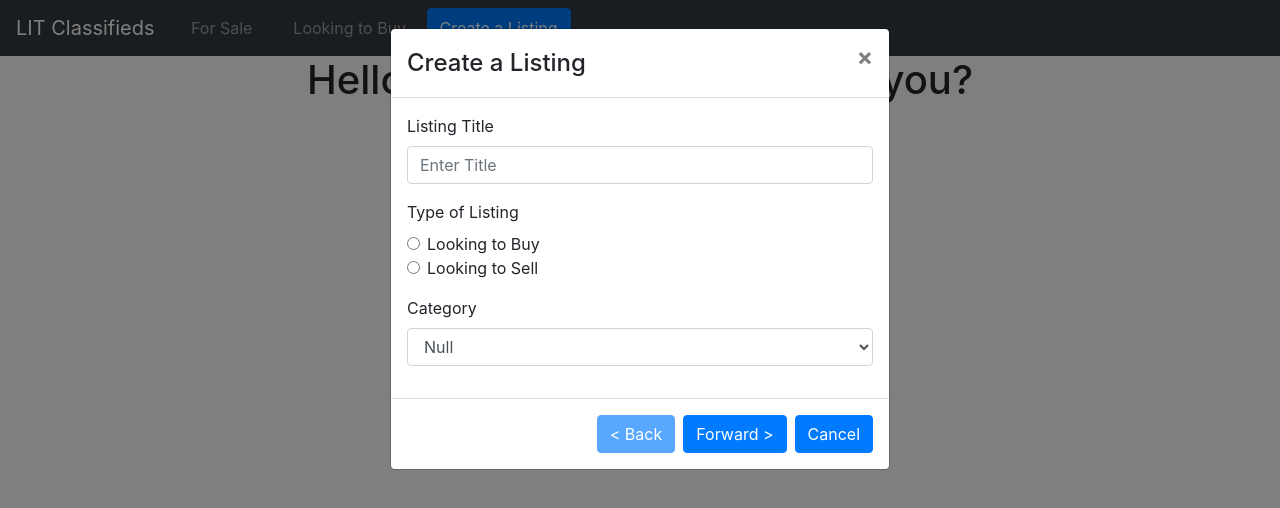
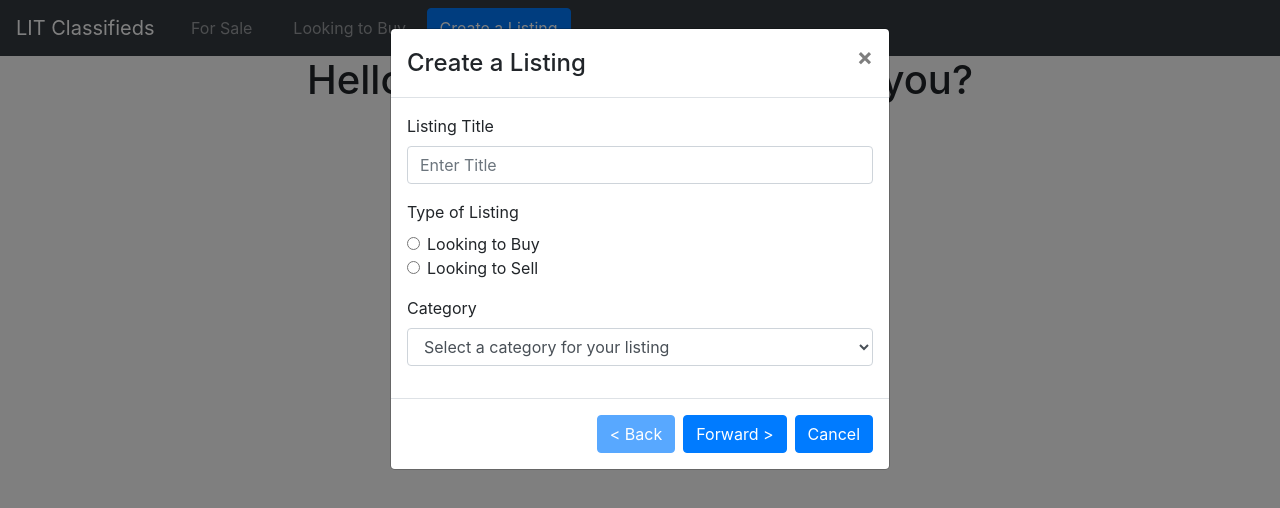
Before and after one commit to CSellers720/lit-ads, a Next.js app: page / in a window 1280 px wide. Both pictures are taken after a click on the button "Create a Listing". Shown: the top 508 px of the page. Built offline with nearby package versions, Linux system fonts and the light colour scheme.

Commit message:
Finished Phase0 form and connected to state

```diff
--- a/components/Phase0.tsx
+++ b/components/Phase0.tsx
@@ -1,7 +1,7 @@
 import Modal from 'react-bootstrap/Modal';
 import Form from 'react-bootstrap/Form';
 import {
-  ModalBodyProps, ListingType, ListingCategory, UserData,
+  ListingType, ListingCategory, UserData,
   Check, PhaseProps,
 } from './interfaces';
 import cloneDeep from 'clone-deep';
@@ -21,6 +21,7 @@ function Phase0({ userData, userData: { phase0 }, setUserData }: PhaseProps): JS
     },
   ];
   const categoryNames = Object.keys(ListingCategory);
+  categoryNames.pop();
   const categories = categoryNames.map((category: string): Check => ({
     label: category,
     checked: phase0.category === ListingCategory[category],
@@ -37,6 +38,7 @@ function Phase0({ userData, userData: { phase0 }, setUserData }: PhaseProps): JS
         <Form.Group controlId="title">
           <Form.Label>Listing Title</Form.Label>
           <Form.Control
+            required
             type="string"
             placeholder={phase0.title || "Enter Title"}
             onChange={(event) => setter('title', event.target.value)}
@@ -63,7 +65,7 @@ function Phase0({ userData, userData: { phase0 }, setUserData }: PhaseProps): JS
           <Form.Label>Category</Form.Label>
           <Form.Control as="select" onChange={(e) => setter('category', e.target.value)}>
               <option value={ListingCategory.Null}>Select a category for your listing</option>
-              {categories.map((cat) => (
+              {categories.map((cat): JSX.Element => (
                 <option
                   value={cat.value}
                   selected={cat.checked}
```
